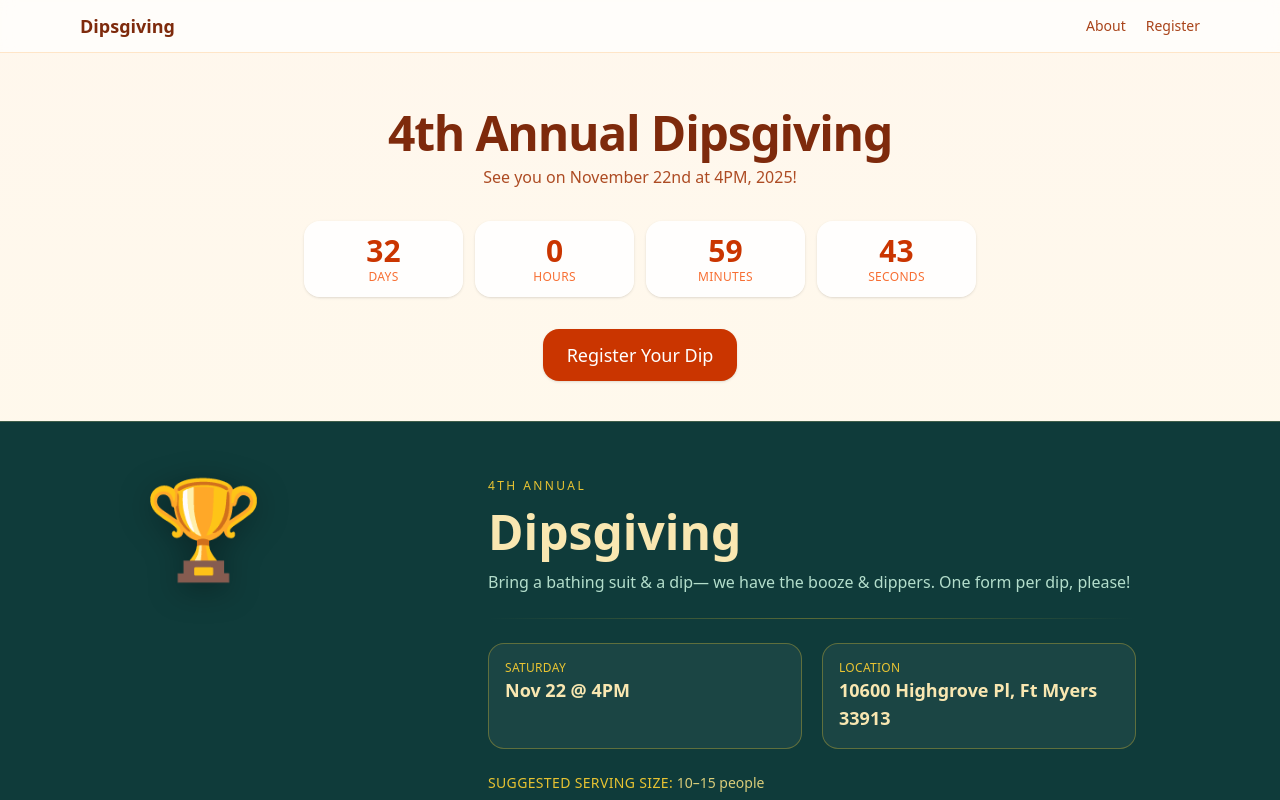
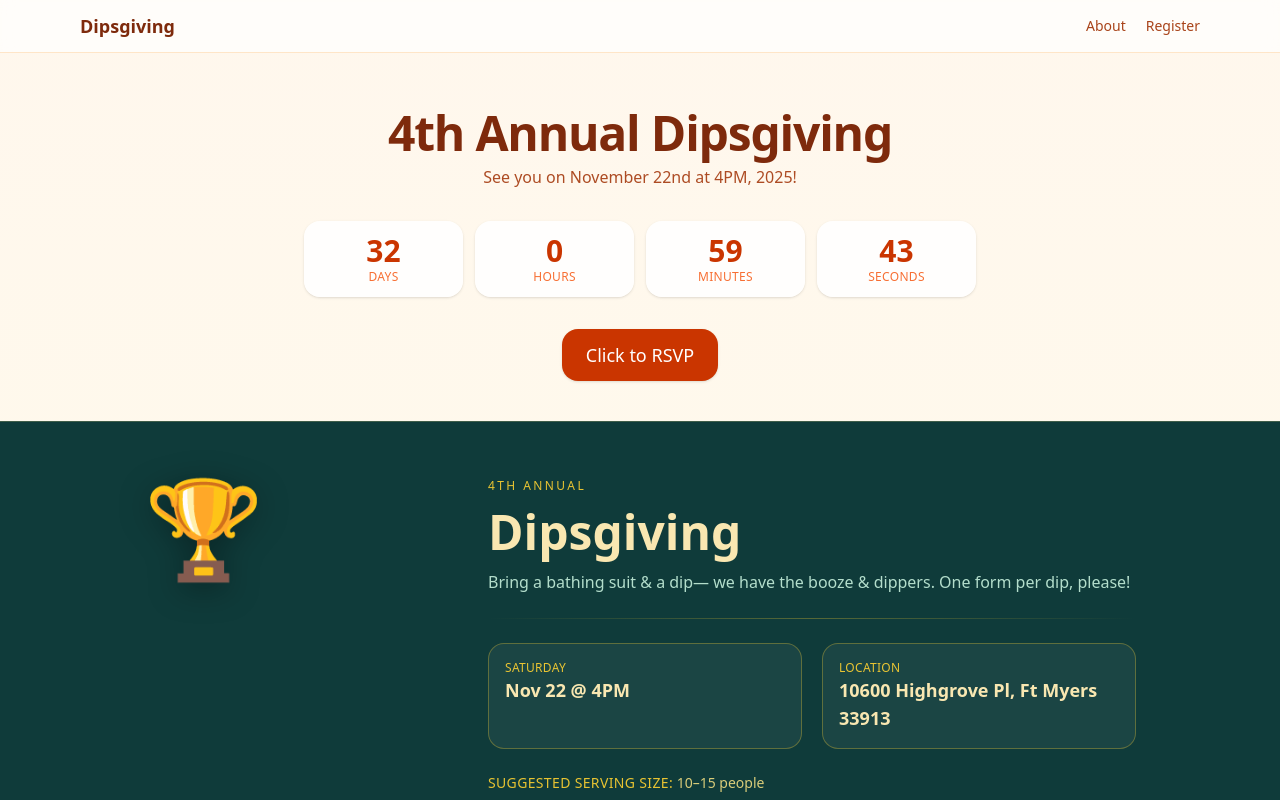
Before and after one commit to bmilici/dipsgiving, a Next.js app: page / in a window 1280 px wide. Shown: the top 800 px of the page. Built offline with nearby package versions, Linux system fonts and the light colour scheme.

Commit message:
Updating register name

```diff
--- a/src/app/page.tsx
+++ b/src/app/page.tsx
@@ -76,7 +76,7 @@ export default function HomePage() {
             href="/register"
             className="rounded-2xl bg-orange-700 px-6 py-3 text-white text-lg font-medium shadow hover:bg-orange-800 transition"
           >
-            Register Your Dip
+            Click to RSVP
           </Link>
         </div>
       </section>
```
